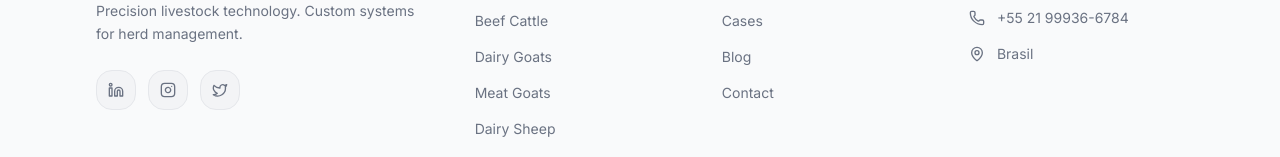
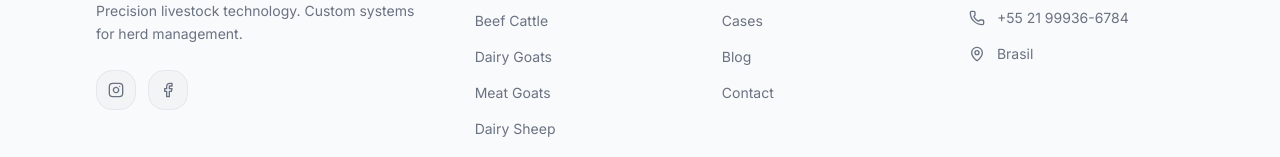
Before and after one commit to uniatrix/sistemas-seabra-web, a Next.js app: page /en in a window 1280 px wide. Shown: the part 5350-5507 px from the top of the page. Built offline with nearby package versions, Linux system fonts and the light colour scheme.

Commit message:
Update Footer component to replace LinkedIn and Twitter icons with Facebook; adjust social links

```diff
--- a/src/components/layout/Footer.tsx
+++ b/src/components/layout/Footer.tsx
@@ -3,7 +3,7 @@
 import { useTranslations } from 'next-intl';
 import { Link } from '@/i18n/routing';
 import Image from 'next/image';
-import { Linkedin, Instagram, Twitter, Mail, Phone, MapPin } from 'lucide-react';
+import { Instagram, Facebook, Mail, Phone, MapPin } from 'lucide-react';
 import { Separator } from '@/components/ui/separator';
 import { cn } from '@/lib/utils';
 
@@ -17,9 +17,8 @@ const solutions = [
 ];
 
 const socialLinks = [
-  { icon: Linkedin, href: 'https://linkedin.com', label: 'LinkedIn' },
-  { icon: Instagram, href: 'https://instagram.com', label: 'Instagram' },
-  { icon: Twitter, href: 'https://twitter.com', label: 'Twitter' },
+  { icon: Instagram, href: '#', label: 'Instagram' },
+  { icon: Facebook, href: '#', label: 'Facebook' },
 ];
 
 export function Footer() {
```
